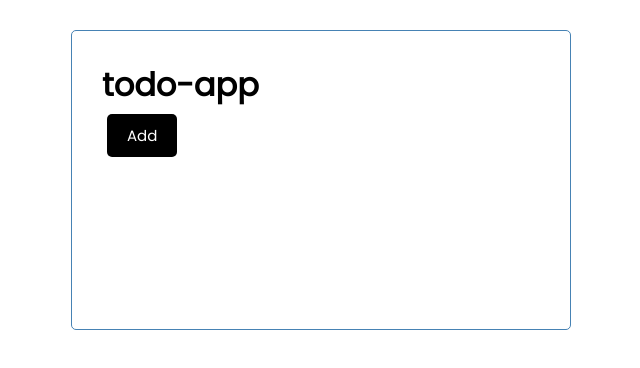
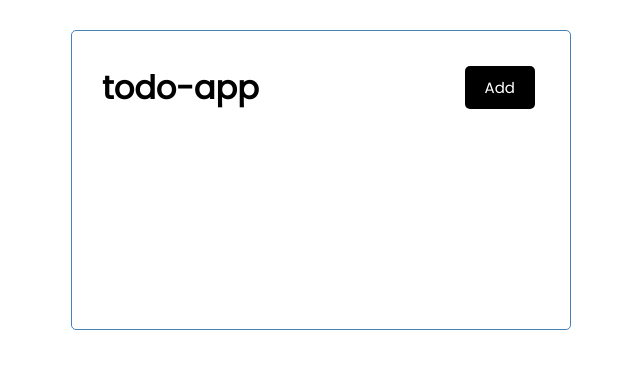
Before and after one commit to BrianNW/projects-ang-todo-app, an Angular app: page / in a window 1280 px wide. Shown: the top 368 px of the page, without its empty margins (319-959 px from the left). Built offline with nearby package versions, Linux system fonts and the light colour scheme.

Commit message:
Add header component initial css styling

```diff
--- a/src/app/components/header/header.component.css
+++ b/src/app/components/header/header.component.css
@@ -0,0 +1,6 @@
+header {
+    display: flex;
+    justify-content: space-between;
+    align-items: center;
+    margin-bottom: 20px;
+}
```
